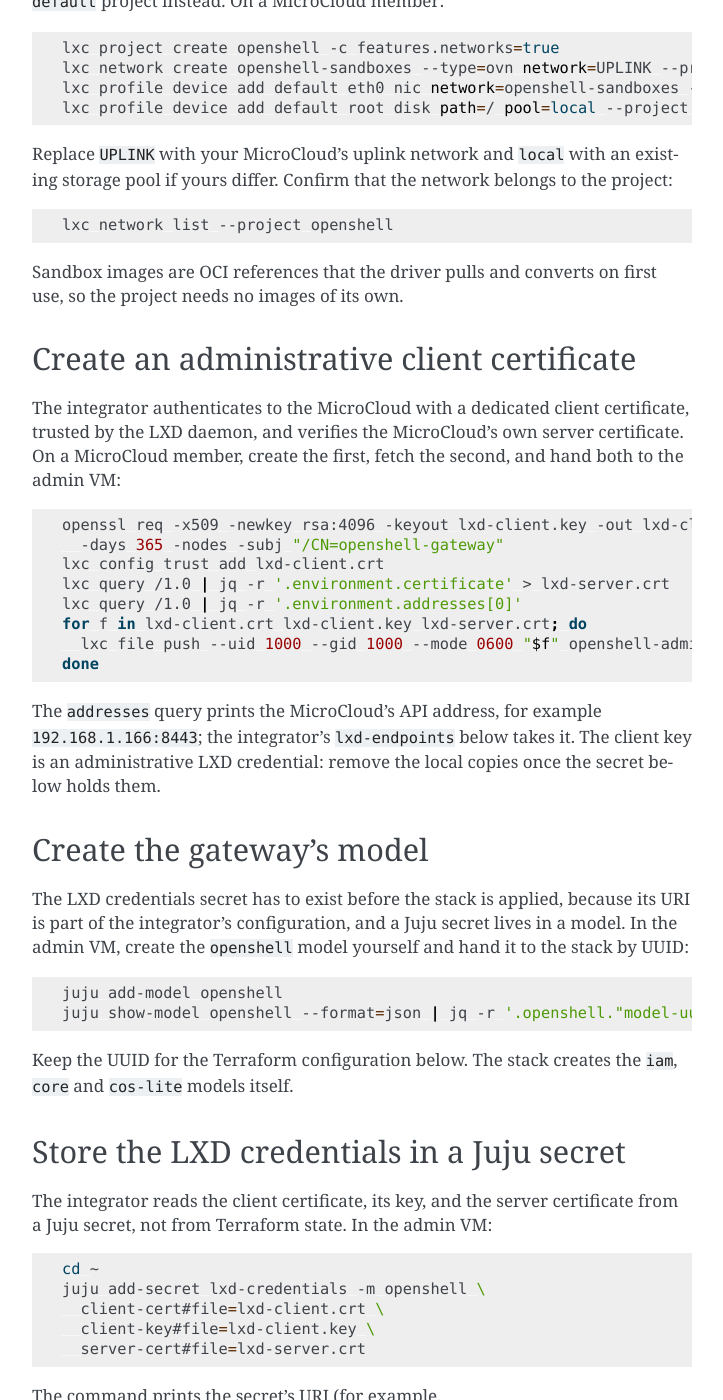
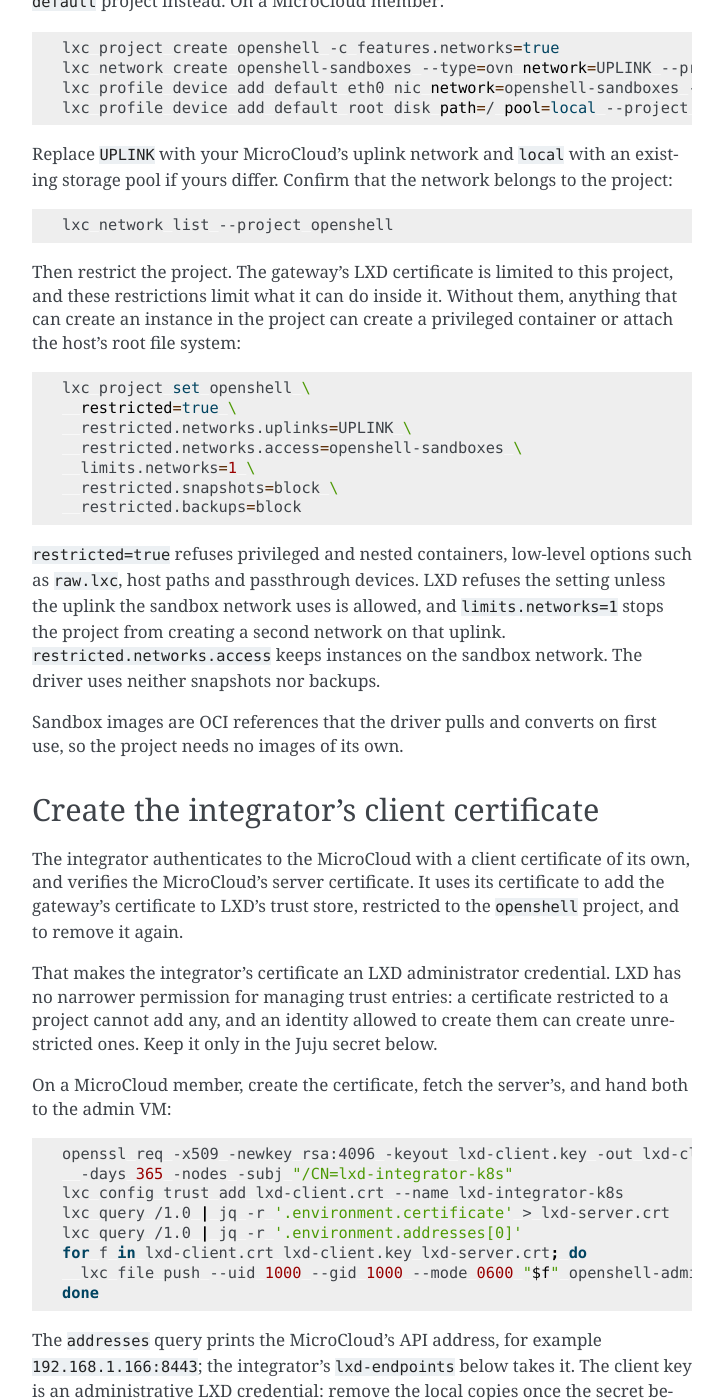
Before and after one commit to canonical/charmed-openshell, a Sphinx documentation site: the page built from docs/how-to/deploy.rst, in a window 1280 px wide and 1400 px high, scrolled down 3810 px. Shown: the whole window, without its empty margins (388-1111 px from the left). Built offline with Sphinx 7.4.7, drawn with Linux system fonts in a browser that asks for light colours; comment, search, counter and statistics services are not loaded; some of the changed text lies outside the part shown.

Commit message:
docs: restrict the sandbox project and name the integrator's credential
The gateway's LXD certificate is restricted to the sandbox project, but
the project was not restricted, so inside it the certificate could create
privileged containers, attach the host's root file system or pass through
host devices: control of the host. Tested on LXD 6.9, every one of those is
allowed in an unrestricted project and refused once the deploy guide sets:

- restricted=true, with the sandbox network's uplink allowed, as LXD
  requires, and limits.networks=1 so no second network appears on it
- restricted.networks.access, keeping instances on the sandbox network
- restricted.snapshots and restricted.backups blocked; the driver uses
  neither

A sandbox still goes from create to exec to delete in such a project.

The integrator's certificate cannot be restricted the same way: it adds and
removes trust entries, which a project-restricted certificate may not do,
and an identity allowed to create them can create unrestricted ones, so
say that it is an administrator credential instead of implying otherwise.
Name it after the integrator rather than the gateway

```diff
--- a/docs/how-to/deploy.rst
+++ b/docs/how-to/deploy.rst
@@ -200,22 +200,52 @@
 
     lxc network list --project openshell
 
+Then restrict the project. The gateway's LXD certificate is limited to this
+project, and these restrictions limit what it can do inside it. Without
+them, anything that can create an instance in the project can create a
+privileged container or attach the host's root file system:
+
+.. code-block:: bash
+
+    lxc project set openshell \
+      restricted=true \
+      restricted.networks.uplinks=UPLINK \
+      restricted.networks.access=openshell-sandboxes \
+      limits.networks=1 \
+      restricted.snapshots=block \
+      restricted.backups=block
+
+``restricted=true`` refuses privileged and nested containers, low-level
+options such as ``raw.lxc``, host paths and passthrough devices. LXD refuses
+the setting unless the uplink the sandbox network uses is allowed, and
+``limits.networks=1`` stops the project from creating a second network on
+that uplink. ``restricted.networks.access`` keeps instances on the sandbox
+network. The driver uses neither snapshots nor backups.
+
 Sandbox images are OCI references that the driver pulls and converts on
 first use, so the project needs no images of its own.
 
-Create an administrative client certificate
+Create the integrator's client certificate
 -------------------------------------------
 
-The integrator authenticates to the MicroCloud with a dedicated client
-certificate, trusted by the LXD daemon, and verifies the MicroCloud's own
-server certificate. On a MicroCloud member, create the first, fetch the
-second, and hand both to the admin VM:
+The integrator authenticates to the MicroCloud with a client certificate of
+its own, and verifies the MicroCloud's server certificate. It uses its
+certificate to add the gateway's certificate to LXD's trust store,
+restricted to the ``openshell`` project, and to remove it again.
+
+That makes the integrator's certificate an LXD administrator credential.
+LXD has no narrower permission for managing trust entries: a certificate
+restricted to a project cannot add any, and an identity allowed to create
+them can create unrestricted ones. Keep it only in the Juju secret below.
+
+On a MicroCloud member, create the certificate, fetch the server's, and hand
+both to the admin VM:
 
 .. code-block:: bash
 
     openssl req -x509 -newkey rsa:4096 -keyout lxd-client.key -out lxd-client.crt \
-      -days 365 -nodes -subj "/CN=openshell-gateway"
-    lxc config trust add lxd-client.crt
+      -days 365 -nodes -subj "/CN=lxd-integrator-k8s"
+    lxc config trust add lxd-client.crt --name lxd-integrator-k8s
     lxc query /1.0 | jq -r '.environment.certificate' > lxd-server.crt
     lxc query /1.0 | jq -r '.environment.addresses[0]'
     for f in lxd-client.crt lxd-client.key lxd-server.crt; do
```
Also changed, not shown: docs/explanation/security.rst (+17 -5 lines).
